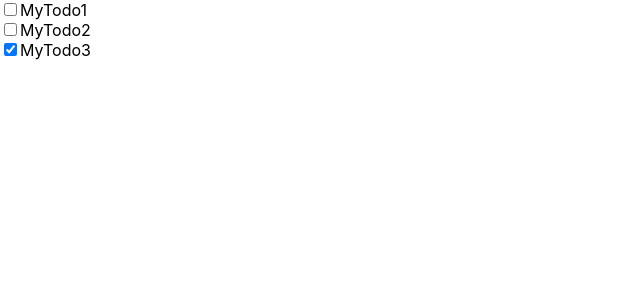
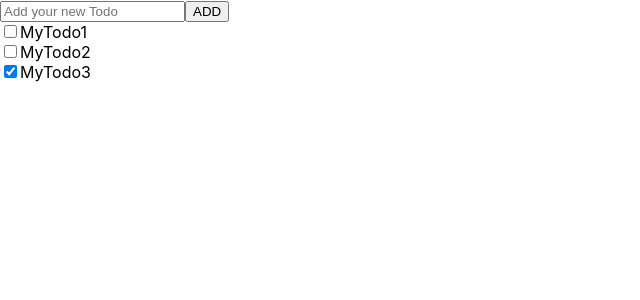
Before and after one commit to 2hyeseung/todo-app, a React (Create React App) app in the folder client/: page / in a window 1280 px wide. Shown: the top 300 px of the page, without its empty margins (0-640 px from the left). Built offline with nearby package versions, Linux system fonts and the light colour scheme.

Commit message:
feat: Todo 추가 기능 구현

```diff
--- a/client/src/App.js
+++ b/client/src/App.js
@@ -1,5 +1,6 @@
-import { useState } from "react";
+import { useState, useRef } from "react";
 import Todo from "./components/Todo";
+import AddTodo from "./components/AddTodo";
 
 const App = () => {
     const [todoItems, setTodoItems] = useState([
@@ -7,10 +8,23 @@
         { id: 2, title: "MyTodo2", done: false },
         { id: 3, title: "MyTodo3", done: true },
     ]);
+    const todoId = useRef(4);
+
+    // AddTodo 컴포넌트는 상위 컴포넌트(App)의 todoItems(state)에 접근 불가능
+    // 상위 컴포넌트(App)은 AddTodo 컴포넌트 접근 가능
+    // => App 컴포넌트에 addItem() 함수를 정의하고, 해당 함수를 AddTodo props로 넘겨야 함
+    const addItem = (newItem) => {
+        // newItem - {id: ?, title: ?, done: false}
+        newItem.id = todoId.current++; // key를 위한 id 설정
+        newItem.done = false; // done 초기화
+        // 기존 todoItems를 유지하고, 새로운 newItem을 추가
+        setTodoItems([...todoItems, newItem]); // setTodoItems(todoItems.concat(newItem))
+    };
+
     return (
         <div className="App">
+            <AddTodo addItem={addItem} />
             {todoItems.map((item) => {
-                // console.log(item); // {id: 1, title: 'My Todo1', done: false}
                 return <Todo key={item.id} item={item} />;
             })}
         </div>
--- /dev/null
+++ b/client/src/components/AddTodo.js
@@ -0,0 +1,34 @@
+import { useState } from "react";
+
+const AddTodo = ({ addItem }) => {
+    // 사용자 입력을 저장할 객체
+    // (id, title, done에 대한 정보를 저장해야해서 객체 형태로!!)
+    const [todoItem, setTodoItem] = useState({
+        title: "",
+    });
+    const onKeyPress = (e) => {
+        if (e.key === "Enter") {
+            onButtonClick();
+        }
+    };
+    const onButtonClick = () => {
+        // props로 받아온 addItem 함수 실행
+        addItem(todoItem); // {title: 'input입력값'}
+        setTodoItem({ title: "" }); // input 초기화
+    };
+
+    return (
+        <div className="AddTodo">
+            <input
+                type="text"
+                placeholder="Add your new Todo"
+                value={todoItem.title}
+                onChange={(e) => setTodoItem({ title: e.target.value })}
+                onKeyPress={onKeyPress}
+            />
+            <button onClick={onButtonClick}>ADD</button>
+        </div>
+    );
+};
+
+export default AddTodo;
```
